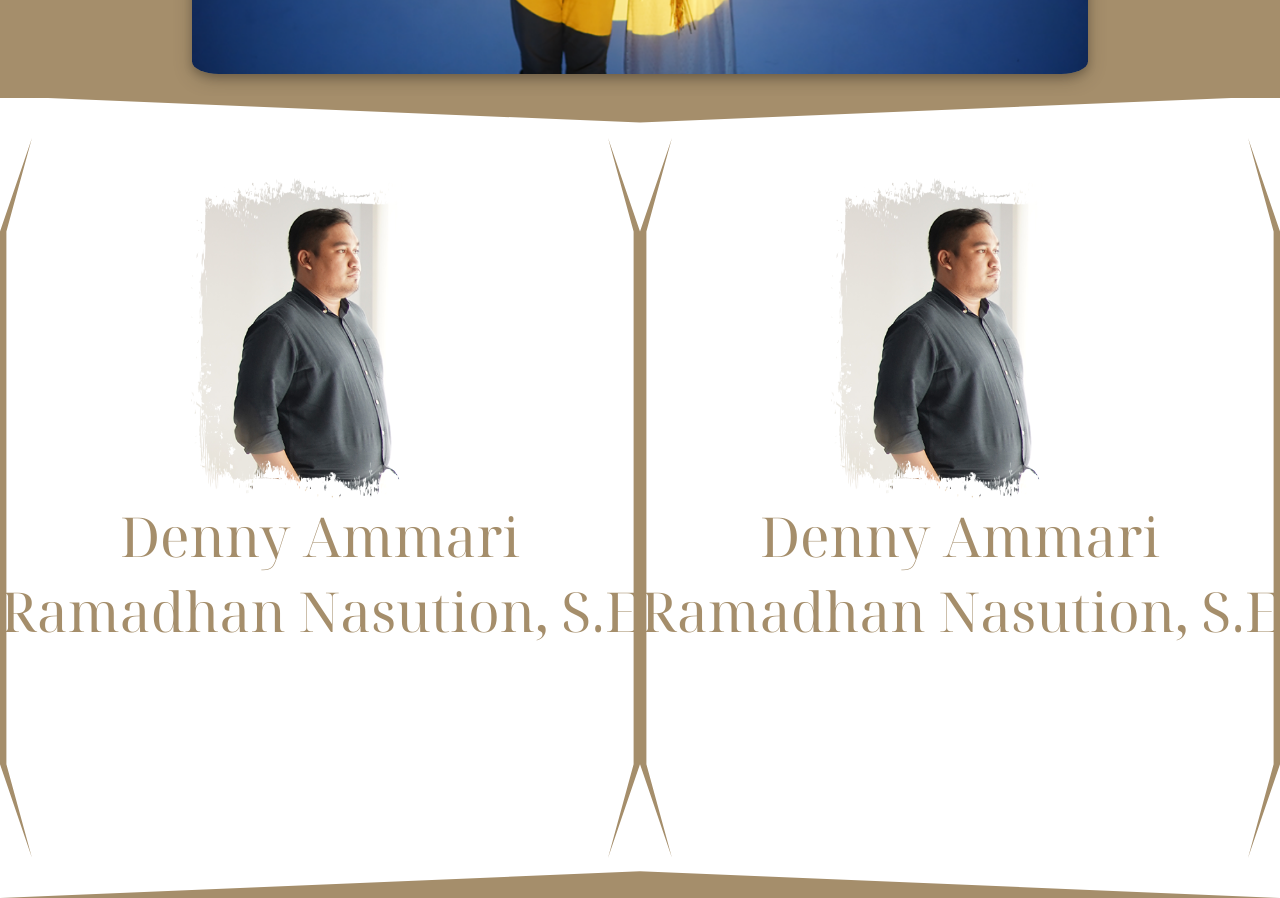
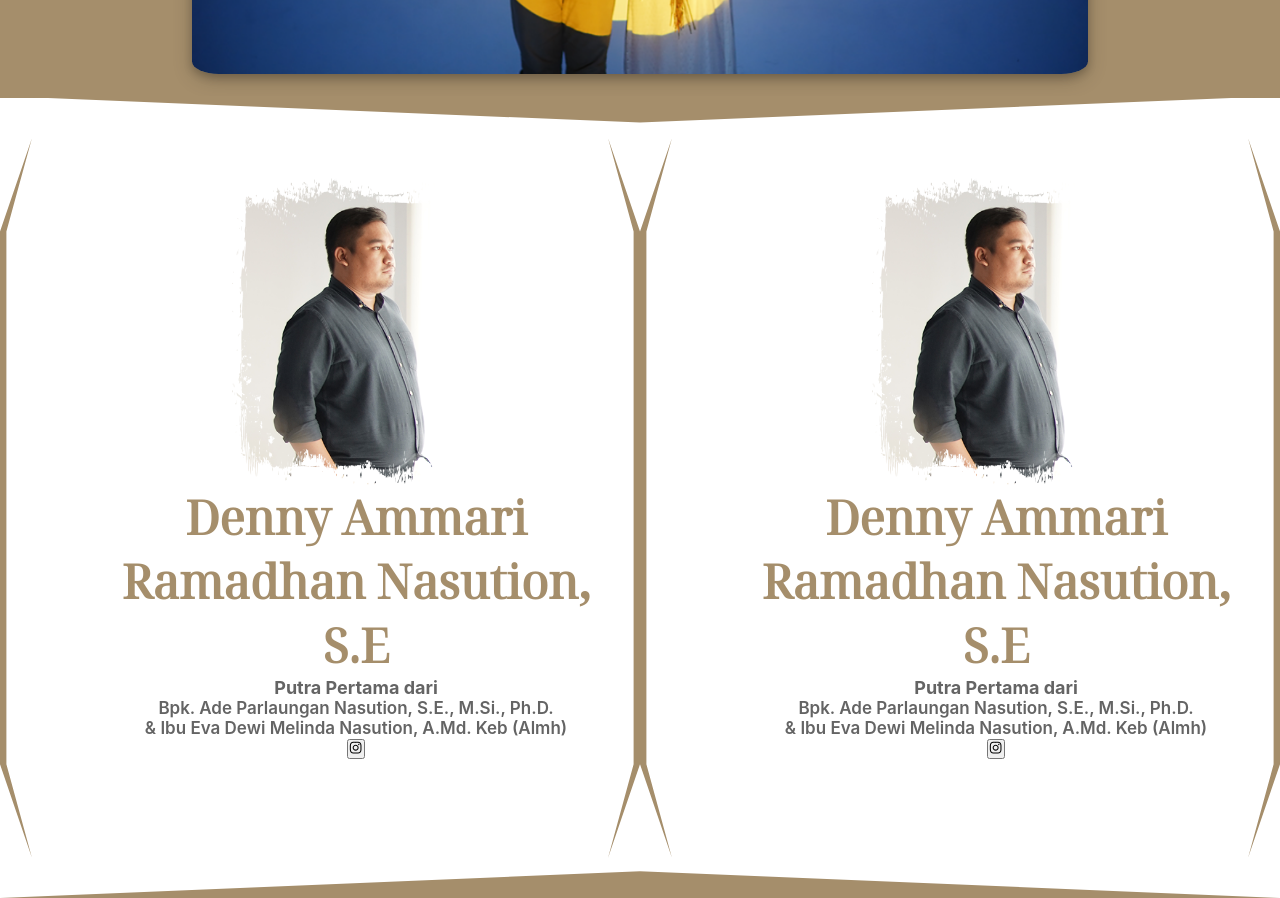
Before and after one commit to Farizerz/wedd-inv, a React (Create React App) app in the folder frontend/: page / in a window 1280 px wide. Shown: the part 2340-3238 px from the top of the page. Built offline with nearby package versions, Linux system fonts and the light colour scheme.

Commit message:
building bioCard

```diff
--- a/frontend/package.json
+++ b/frontend/package.json
@@ -6,8 +6,10 @@
     "@testing-library/jest-dom": "^5.16.3",
     "@testing-library/react": "^12.1.4",
     "@testing-library/user-event": "^13.5.0",
+    "icons": "^1.0.0",
     "react": "^17.0.2",
     "react-dom": "^17.0.2",
+    "react-icons": "^4.3.1",
     "react-scripts": "5.0.0",
     "web-vitals": "^2.1.4"
   },
--- a/frontend/src/components/bioCards/BioCard.jsx
+++ b/frontend/src/components/bioCards/BioCard.jsx
@@ -1,28 +1,34 @@
 import React from 'react'
 import './bioCard.css';
 import PP from '../../img/PP1-254.png';
+import { FaInstagram as Instagram } from 'react-icons/fa'
 
 const BioCard = () => {
   return (
     <div className='bioCard'>
 
         <div className='bioCard-container'>
-
-
+            {/* isi container */}
             <div className='bioCard-contents'>
                 <img className='bioCard-img' src={PP} />
                 <p className='bioCard-name'>Denny Ammari Ramadhan Nasution, S.E</p>
+                <p className='bioCard-childOf'>Putra Pertama dari</p>
+                <p className='bioCard-parents'>Bpk. Ade Parlaungan Nasution, S.E., M.Si., Ph.D. <br /> & Ibu Eva Dewi Melinda Nasution, A.Md. Keb (Almh)</p>
+                <form action='https://www.instagram.com/dennyammary/' target='_blank'>
+                  <button type='submit'>
+                    <Instagram />
+                  </button>
+                </form>
             </div>
-
-
         </div>
 
+        {/* Accessories */}
         <div className='bioCard-container2'>
             <div className='bioCard-leftAcc'></div>
             <div className='bioCard-rightAcc'></div>
         </div>
 
-        {/* left Accessories */}
+
 
     </div>
   )
--- a/frontend/src/components/bioCards/bioCard.css
+++ b/frontend/src/components/bioCards/bioCard.css
@@ -34,31 +34,44 @@
     display: flex;
     flex-direction: row;
     position: absolute;
+    z-index: -1;
 }
 
 .bioCard-contents {
     display: flex;
-    width: 50%;
+    width: 40%;
     height: auto;
     word-break: normal;
     align-items: center;
-    justify-content: center;
     text-align: center;
     flex-direction: column;
     position: absolute;
     flex: 1;
+    margin-left: 100px;
 }
 
 .bioCard-img {
-    width: 50%;
+    width: 60%;
     height: auto;
 }
 
 .bioCard-name {
-    font-size: 55px;
+    font-size: 47px;
     font-family: 'Noto Serif Display', serif;
-    font-weight: 570;
+    font-weight: bold;
     color: rgb(165, 142, 107);;
+}
+
+.bioCard-childOf {
+    font-size: 18px;
+    font-weight: bold;
+    color: rgb(100, 100, 100);
+}
+
+.bioCard-parents {
+    font-size: 17px;
+    color: rgb(100, 100, 100);
+    font-weight: 600;
 }
 
 
```
Also changed, not shown: 1 other file (tests, documents, lock files or other folders).
